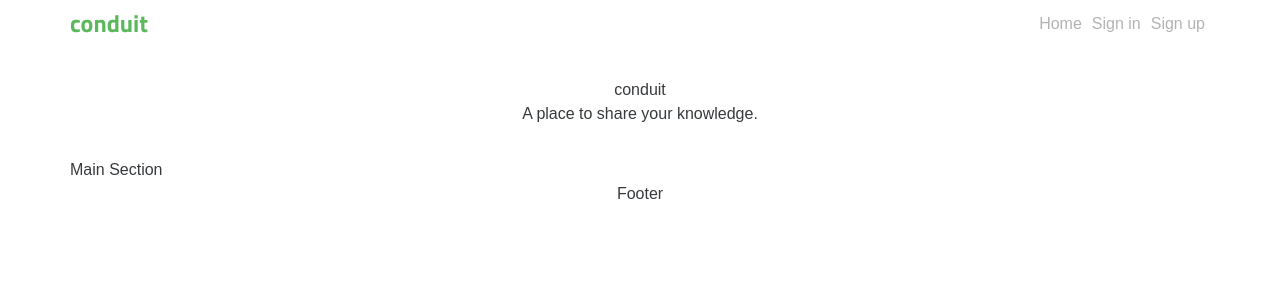
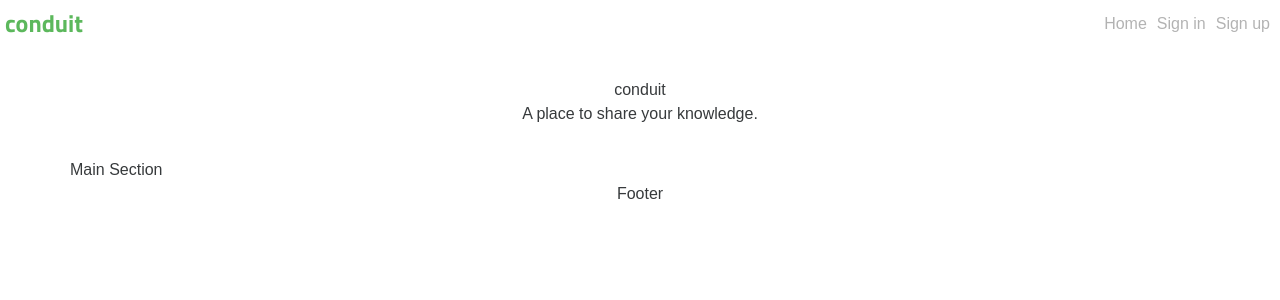
Before and after one commit to KhalidArdah/react-demo, a React (Create React App) app: page / in a window 1280 px wide. Shown: the top 300 px of the page. Built offline with nearby package versions, Linux system fonts and the light colour scheme.

Commit message:
use container component

```diff
--- a/src/components/NavBar/NavBar.tsx
+++ b/src/components/NavBar/NavBar.tsx
@@ -1,19 +1,19 @@
 import React, { PureComponent } from "react";
 import { WithStyles } from "@material-ui/core/styles/withStyles";
 import styles from "./styles";
-import cn from "classnames";
+import Container from '@material-ui/core/Container';
 
 export class NavBar extends PureComponent<WithStyles<typeof styles>> {
 	render() {
 		return (
-			<div className={cn(this.props.classes.navBar, "container")}>
+			<Container maxWidth="lg" className={this.props.classes.navBar}>
 				<a className={this.props.classes.brand}>conduit</a>
 				<ul className={this.props.classes.navMenu}>
 					<li><a href="#">Home</a></li>
 					<li><a href="#">Sign in</a></li>
 					<li><a href="#">Sign up</a></li>
 				</ul>
-			</div>
+			</Container>
 		);
 	}
 }
```
